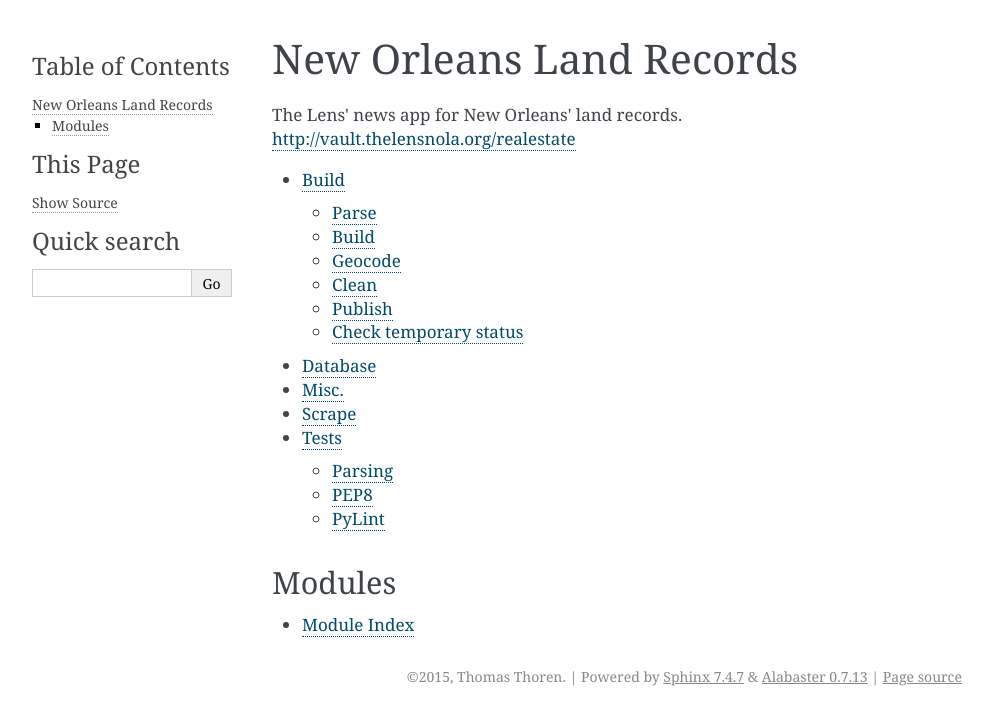
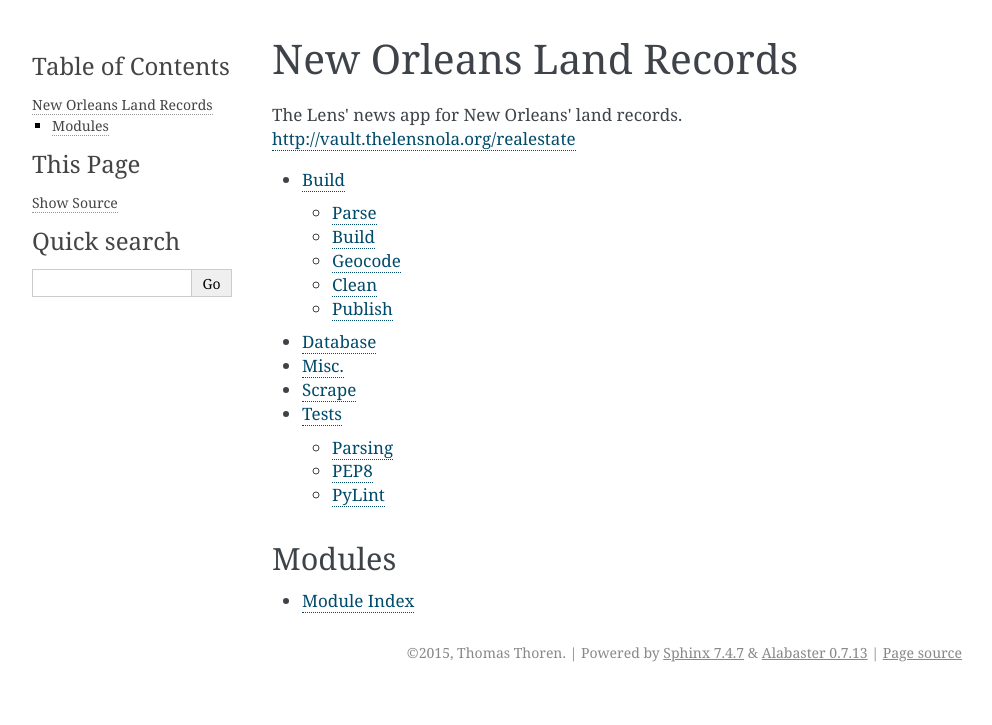
Before and after one commit to TheLens/realestate, a Sphinx documentation site: the page built from docs/index.rst, in a window 1280 px wide. Shown: the top 725 px of the page, without its empty margins (148-1140 px from the left). Built offline with Sphinx 7.4.7, drawn with Linux system fonts in a browser that asks for light colours.

Commit message:
Removed check_temp_status from build.rst until it is ready

```diff
--- a/docs/build.rst
+++ b/docs/build.rst
@@ -34,9 +34,3 @@ Publish
 
 .. automodule:: landrecords.lib.publish
     :members:
-
-Check temporary status
-----------------------
-
-.. automodule:: landrecords.lib.check_temp_status
-    :members:
```
